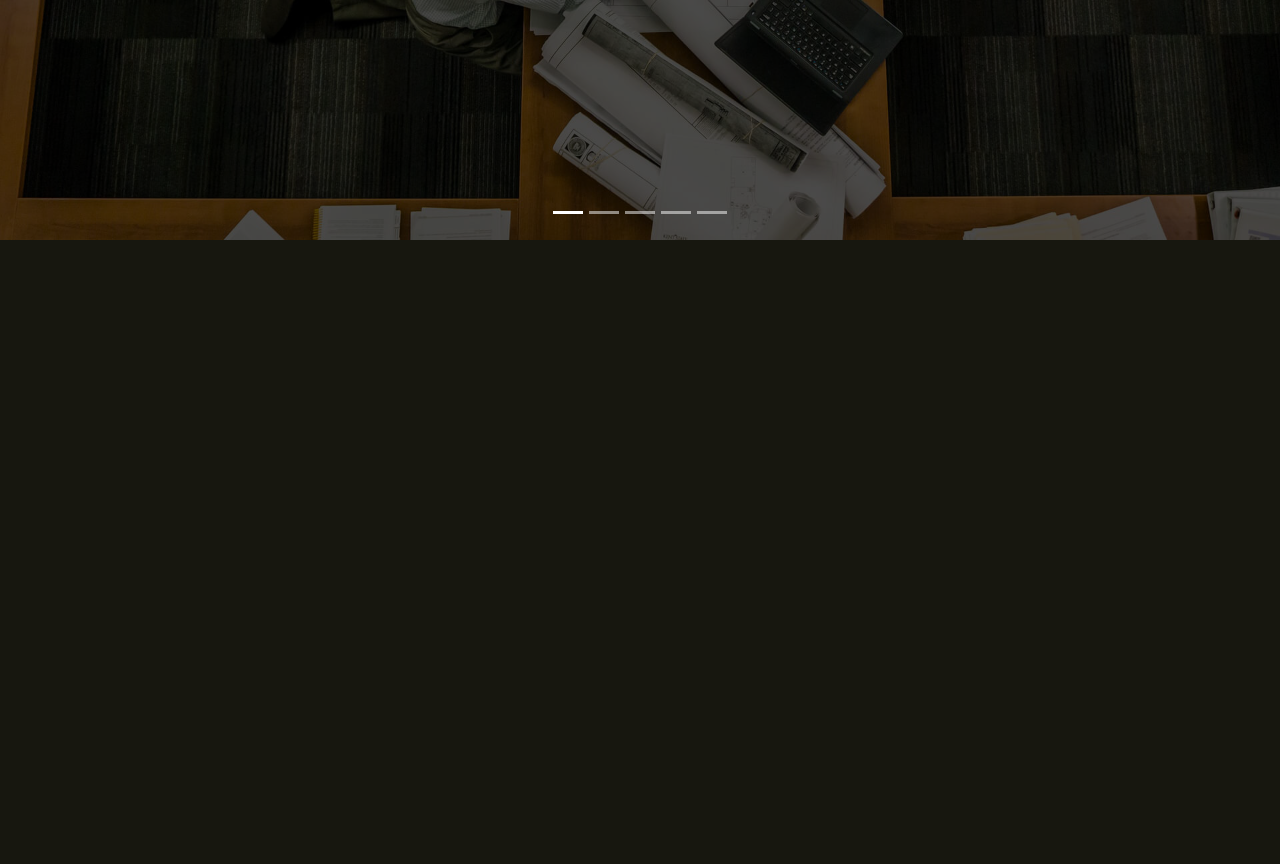
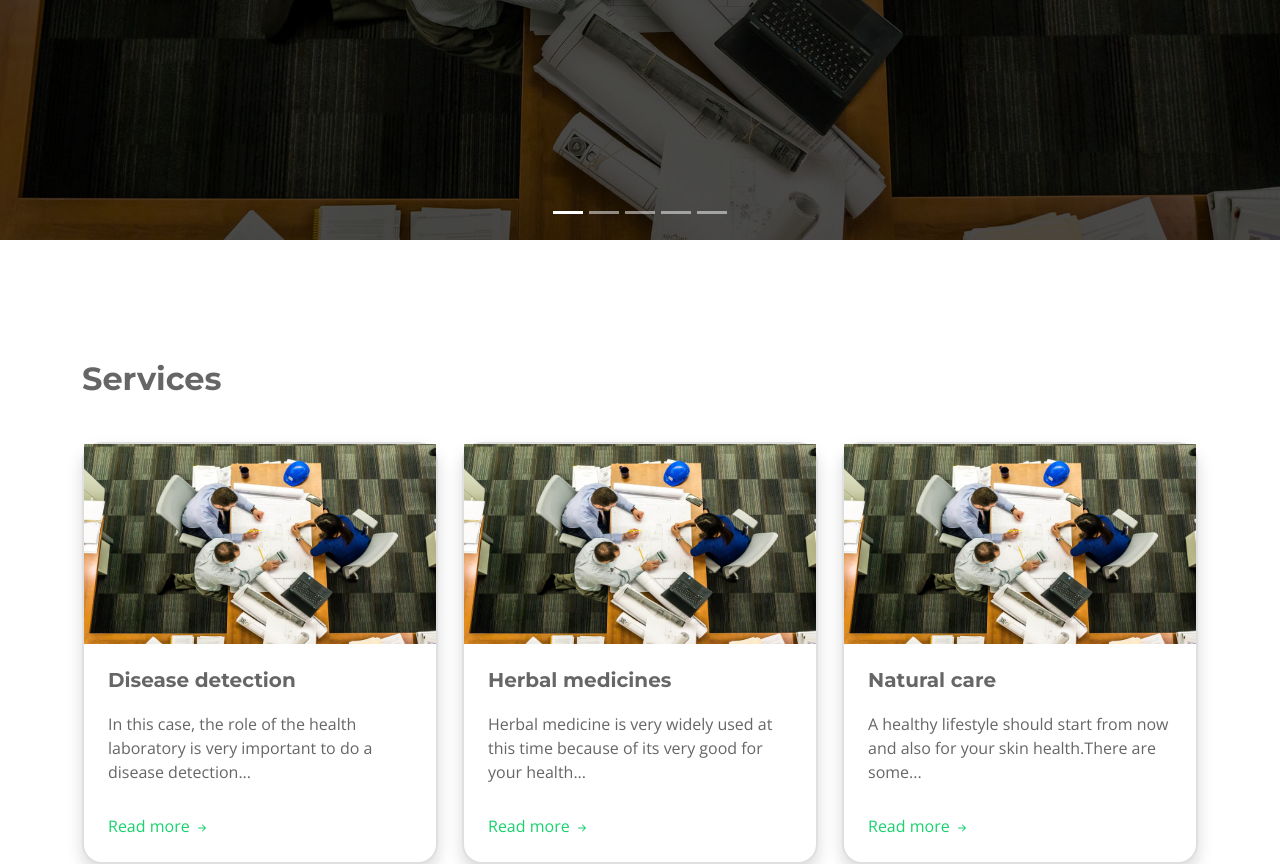
Before and after one commit to dreamspace-academy/dreamspace.foundation, a PHP site: page /index.html in a window 1280 px wide. Shown: the part 560-1424 px from the top of the page. Before the commit the page ends 800 px from the top, so only its background shows below. Run offline with PHP 8.4, Linux system fonts and the light colour scheme; some libraries are stand-ins or nearby versions.

Commit message:
Add services section

```diff
--- a/assets/css/style.css
+++ b/assets/css/style.css
@@ -494,3 +494,27 @@ section {
 .section-bg {
   background: #f7f7f7;
 }
+
+.card {
+  position: relative;
+  display: -webkit-box;
+  display: -ms-flexbox;
+  display: flex;
+  -webkit-box-orient: vertical;
+  -webkit-box-direction: normal;
+  -ms-flex-direction: column;
+  flex-direction: column;
+  min-width: 0;
+  word-wrap: break-word;
+  background-color: #fff;
+  background-clip: border-box;
+  border: 2px solid rgba(0, 0, 0, 0.125);
+  border-radius: 0.625rem;
+}
+
+.rounded-3 {
+  border-radius: 1.25rem !important;
+}
+.h-100 {
+  height: 100% !important;
+}
--- a/index.html
+++ b/index.html
@@ -128,7 +128,60 @@
     </div>
   </section><!-- End Hero Section -->
 
+
   <main id="main">
+    <section>
+            <div class="bg-holder" style="background-image:url(assets/img/illustrations/article-bg.png);background-position:right center;background-size:auto;">
+            </div>
+            <!--/.bg-holder-->
+
+            <div class="container-lg">
+              <div class="bg-holder" style="background-image:url(assets/img/illustrations/dot-2.png);background-position:left top;background-size:initial;margin-top:120px;margin-left:-35px;">
+              </div>
+              <!--/.bg-holder-->
+
+              <div class="row flex-center">
+                <div class="col-auto text-center">
+                  <h2 class="fw-bold">Services</h2>
+                </div>
+              </div>
+              <div class="row h-100 justify-content-center pt-6">
+                <div class="col-12 col-sm-9 col-md-4 mt-4">
+                  <div class="card h-100 rounded-3 shadow"><img src="assets/img/hero-carousel/1.jpg" style="height:200px;" alt="" />
+                    <div class="card-body p-4 text-center text-md-start">
+                      <h5 class="fw-bold">Disease detection</h5>
+                      <p class="card-text">In this case, the role of the health laboratory is very important to do a disease detection...</p><a class="stretched-link text-decoration-none" href="#" role="button">Read more
+                        <svg class="bi bi-arrow-right-short" xmlns="http://www.w3.org/2000/svg" width="16" height="16" fill="currentColor" viewBox="0 0 16 16">
+                          <path fill-rule="evenodd" d="M4 8a.5.5 0 0 1 .5-.5h5.793L8.146 5.354a.5.5 0 1 1 .708-.708l3 3a.5.5 0 0 1 0 .708l-3 3a.5.5 0 0 1-.708-.708L10.293 8.5H4.5A.5.5 0 0 1 4 8z"></path>
+                        </svg></a>
+                    </div>
+                  </div>
+                </div>
+                <div class="col-12 col-sm-9 col-md-4 mt-4">
+                  <div class="card h-100 rounded-3 shadow"><img src="assets/img/hero-carousel/1.jpg" style="height:200px;" alt="" />
+                    <div class="card-body p-4 text-center text-md-start">
+                      <h5 class="fw-bold">Herbal medicines </h5>
+                      <p class="card-text">Herbal medicine is very widely used at this time because of its very good for your health...</p><a class="stretched-link text-decoration-none" href="#" role="button">Read more
+                        <svg class="bi bi-arrow-right-short" xmlns="http://www.w3.org/2000/svg" width="16" height="16" fill="currentColor" viewBox="0 0 16 16">
+                          <path fill-rule="evenodd" d="M4 8a.5.5 0 0 1 .5-.5h5.793L8.146 5.354a.5.5 0 1 1 .708-.708l3 3a.5.5 0 0 1 0 .708l-3 3a.5.5 0 0 1-.708-.708L10.293 8.5H4.5A.5.5 0 0 1 4 8z"></path>
+                        </svg></a>
+                    </div>
+                  </div>
+                </div>
+                <div class="col-12 col-sm-9 col-md-4 mt-4">
+                  <div class="card h-100 rounded-3 shadow"><img src="assets/img/hero-carousel/1.jpg" style="height:200px;" alt="" />
+                    <div class="card-body p-4 text-center text-md-start">
+                      <h5 class="fw-bold">Natural care </h5>
+                      <p class="card-text">A healthy lifestyle should start from now and also for your skin health.There are some...</p><a class="stretched-link text-decoration-none" href="#" role="button">Read more
+                        <svg class="bi bi-arrow-right-short" xmlns="http://www.w3.org/2000/svg" width="16" height="16" fill="currentColor" viewBox="0 0 16 16">
+                          <path fill-rule="evenodd" d="M4 8a.5.5 0 0 1 .5-.5h5.793L8.146 5.354a.5.5 0 1 1 .708-.708l3 3a.5.5 0 0 1 0 .708l-3 3a.5.5 0 0 1-.708-.708L10.293 8.5H4.5A.5.5 0 0 1 4 8z"></path>
+                        </svg></a>
+                    </div>
+                  </div>
+                </div>
+              </div>
+            </div>
+          </section>
 
   </main><!-- End #main -->
 
```
